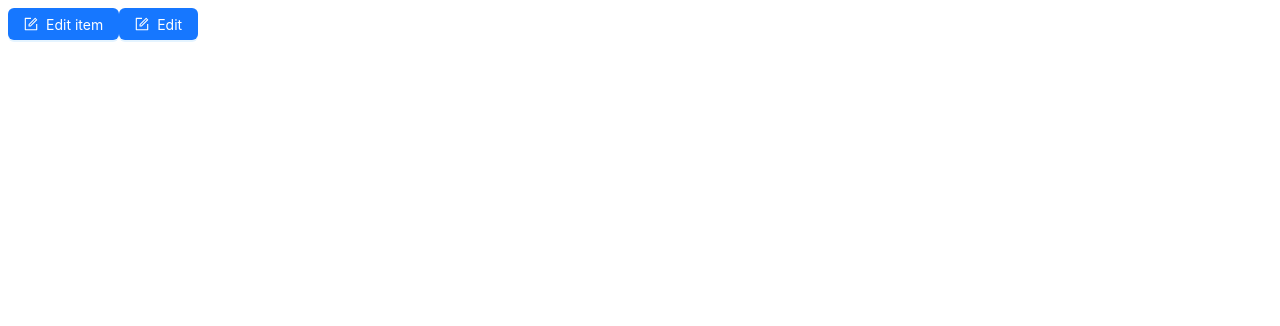
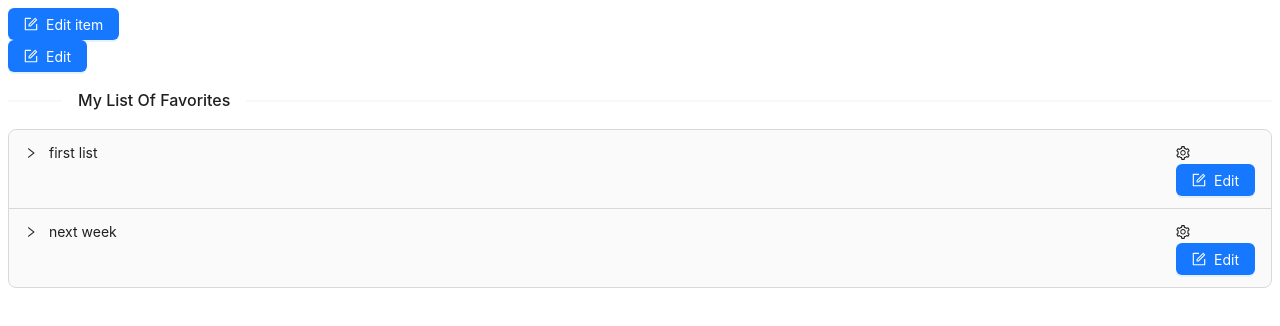
Before and after one commit to icabulo/29-my-api-with-react, a React (Vite) app: page /component-test in a window 1280 px wide. Shown: the top 326 px of the page. Built offline with nearby package versions, Linux system fonts and the light colour scheme.

Commit message:
feat: List of favorites component created with mocked data

```diff
--- a/package.json
+++ b/package.json
@@ -12,6 +12,7 @@
   "dependencies": {
     "@ant-design/icons": "^5.0.1",
     "antd": "^5.4.7",
+    "prop-types": "^15.8.1",
     "react": "^18.2.0",
     "react-dom": "^18.2.0",
     "react-router-dom": "^6.11.1"
--- a/src/components/EditList/EditList.jsx
+++ b/src/components/EditList/EditList.jsx
@@ -14,8 +14,12 @@ function EditList() {
   const handleCancel = () => {
     setIsModalOpen(false);
   };
+  const preventPropagation = (event) => {
+    // If you don't want click extra trigger collapse, you can prevent this:
+    event.stopPropagation();
+  };
   return (
-    <>
+    <div onClick={preventPropagation}>
       <Button type="primary" onClick={showModal} icon={<FormOutlined />}>
         Edit
       </Button>
@@ -27,7 +31,7 @@ function EditList() {
       >
         <ListForm />
       </Modal>
-    </>
+    </div>
   );
 }
 export default EditList;
--- /dev/null
+++ b/src/components/FavsList/FavsList.jsx
@@ -0,0 +1,38 @@
+import { SettingOutlined } from "@ant-design/icons";
+import { Collapse, Divider } from "antd";
+import { EditList } from "../EditList";
+import { userLists } from "../../mockData/userData";
+import { ListItems } from "./ListItems";
+const { Panel } = Collapse;
+
+const FavsList = () => {
+  const onChange = (key) => {
+    console.log(key);
+  };
+  const preventPropagation = (event) => {
+    // If you don't want click extra trigger collapse, you can prevent this:
+    event.stopPropagation();
+  };
+  const genExtra = () => (
+    <>
+      <SettingOutlined onClick={preventPropagation} />
+      <EditList />
+    </>
+  );
+
+  const myPanelLists = userLists.map((list) => (
+    <Panel key={list.name} header={list.name} extra={genExtra()}>
+      <ListItems itemsArray={list.items} />
+    </Panel>
+  ));
+
+  return (
+    <>
+      <Divider orientation="left">My List Of Favorites</Divider>
+      <Collapse defaultActiveKey={["1"]} onChange={onChange}>
+        {myPanelLists}
+      </Collapse>
+    </>
+  );
+};
+export default FavsList;
--- /dev/null
+++ b/src/components/FavsList/ListItems/ListItems.jsx
@@ -0,0 +1,32 @@
+import PropTypes from "prop-types";
+import { EditItem } from "../../EditItem";
+import "./list-items.scss";
+
+function ListItems({ itemsArray = [] }) {
+  if (itemsArray.length === 0) {
+    return (
+      <ul>
+        <li>No Items for this list</li>
+      </ul>
+    );
+  }
+
+  const myItems = itemsArray.map((item) => (
+    <article key={item.title} className="item">
+      <div className="item__title-container">
+        <header className="item__header">{item.title}</header>
+        <EditItem />
+      </div>
+      <section className="item__content">
+        <p>{item.description}</p>
+        <a href={item.link}>Link</a>
+      </section>
+    </article>
+  ));
+  return <div className="items-container">{myItems}</div>;
+}
+export default ListItems;
+
+ListItems.propTypes = {
+  itemsArray: PropTypes.array,
+};
--- /dev/null
+++ b/src/components/FavsList/ListItems/index.js
@@ -0,0 +1,2 @@
+import ListItems from "./ListItems";
+export { ListItems };
--- /dev/null
+++ b/src/components/FavsList/ListItems/list-items.scss
@@ -0,0 +1,31 @@
+.items-container {
+  display: flex;
+  gap: 10px;
+  width: 100%;
+}
+
+.item {
+  padding: 0.8rem;
+  display: flex;
+  border: 1px solid gray;
+  border-radius: 0.5rem;
+  flex-direction: column;
+  gap: 10px;
+  width: 33%;
+
+  &__title-container {
+    display: flex;
+    justify-content: space-between;
+    align-items: center;
+  }
+
+  &__header {
+    font-weight: bold;
+    text-transform: capitalize;
+  }
+
+  &__content {
+    display: flex;
+    flex-direction: column;
+  }
+}
--- a/src/components/FavsList/index.js
+++ b/src/components/FavsList/index.js
@@ -0,0 +1,3 @@
+import FavsList from "./FavsList";
+
+export { FavsList };
--- /dev/null
+++ b/src/mockData/userData.js
@@ -0,0 +1,29 @@
+export const userLists = [
+  {
+    name: "first list",
+    idlist: 1,
+    items: [
+      {
+        title: "running",
+        description: "I like doing exercise in the morning",
+        link: "https://youtu.be/_kGESn8ArrU",
+      },
+      {
+        title: "playing guitar",
+        description: "Everyday I practice 15 minutes",
+        link: "https://youtu.be/w4a2ge9N31E",
+      },
+    ],
+  },
+  {
+    name: "next week",
+    idlist: 2,
+    items: [
+      {
+        title: "cooking dinner",
+        description: "go to the grocery shop",
+        link: "https://youtu.be/Kes2fk-Nuwo",
+      },
+    ],
+  },
+];
--- a/src/pages/ComponentTest.jsx
+++ b/src/pages/ComponentTest.jsx
@@ -1,11 +1,13 @@
 import { EditItem } from "../components/EditItem";
 import { EditList } from "../components/EditList";
+import { FavsList } from "../components/FavsList";
 
 function ComponentTest() {
   return (
     <div>
       <EditItem />
       <EditList />
+      <FavsList />
     </div>
   );
 }
```
Also changed, not shown: 1 other file (tests, documents, lock files or other folders).
